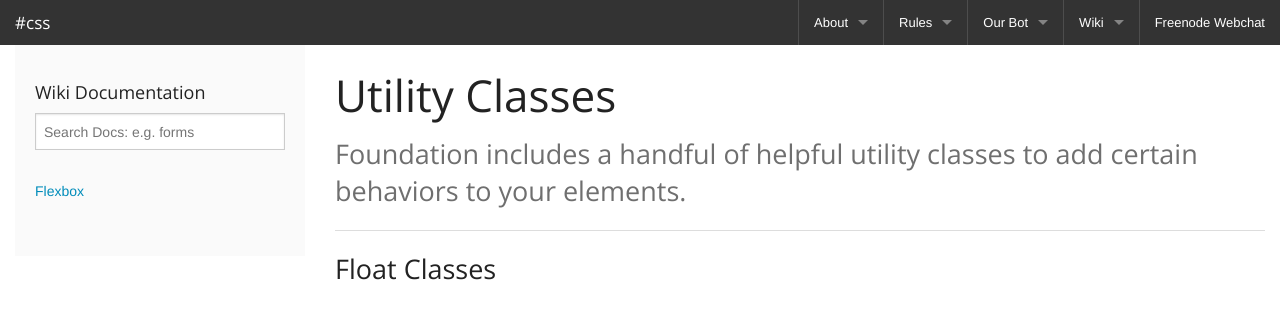
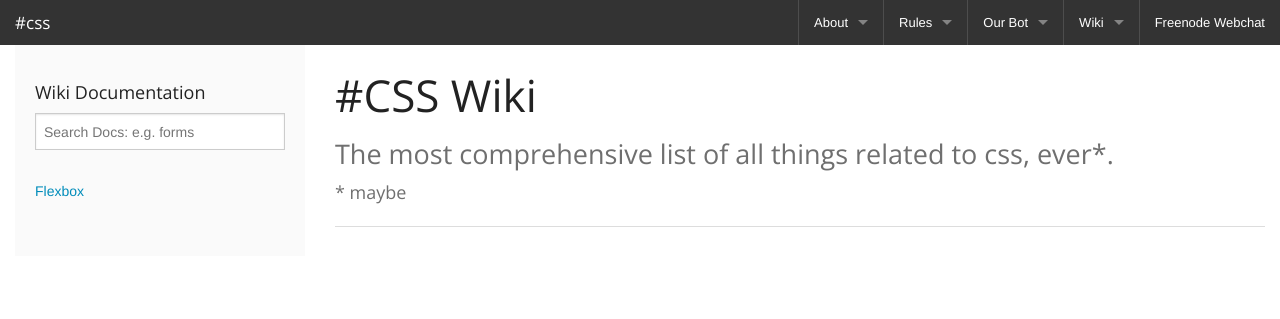
Before and after one commit to hashcss/hashcss.com, a Jekyll site: the page built from src/wiki/index.html, in a window 1280 px wide. Shown: the top 319 px of the page. Built offline with Jekyll 4.4.1, drawn with Linux system fonts in a browser that asks for light colours; Markdown is read by kramdown in place of the engine named in the settings.

Commit message:
Wiki improvements

```diff
--- a/src/_layouts/default.html
+++ b/src/_layouts/default.html
@@ -59,12 +59,11 @@
           <li class="has-dropdown not-click">
             <a href="/wiki/" class="">Wiki</a>
             <ul class="dropdown">
-              <li><a href="/wiki/flexbox.html">Flexbox</a></li>
-              <li><a href="/wiki/float-containment.html">Float Containment</a></li>
-              <li><a href="/wiki/schools.html">Schools</a></li>
-              <li><a href="/wiki/boilerplates.html">Boilerplates</a></li>
-              <li><a href="/wiki/frameworks.html">Frameworks</a></li>
-              <li><a href="/wiki/responsive-webdesign.html">Responsive Webdesign</a></li>
+            {% for node in site.pages %}
+              {% if node.categories == 'wiki'%}
+                <li><a href="{{ node.url }}">{{ node.title }}</a></li>
+              {% endif %}
+            {% endfor %}
             </ul>
           </li>
 
--- a/src/index.html
+++ b/src/index.html
@@ -10,10 +10,6 @@ title: '#CSS home'
       <li><span>{{ post.date | date_to_string }}</span> &raquo; <a href="{{ post.url }}">{{ post.title }}</a></li>
     {% endfor %}
 
-    {% for node in site.pages %}
-      {% if node.categories == 'wiki'%}
-        <li>{{node.title}}</li>
-      {% endif %}
-    {% endfor %}
+
   </ul>
 </div>
--- a/src/wiki/index.html
+++ b/src/wiki/index.html
@@ -2,8 +2,9 @@
 layout: wiki
 title: 'Wiki Home'
 ---
+<h1>#CSS Wiki</h1>
+<h3 class="subheader">The most comprehensive list of all things related to css, ever*.</h3>
 
-  <h1 id="utility-classes">Utility Classes</h1>
-  <h3 class="subheader">Foundation includes a handful of helpful utility classes to add certain behaviors to your elements.</h3>
+<h5 class="subheader">* maybe</h5>
   <hr>
-  <h3>Float Classes</h3>
+  <h3></h3>
```
